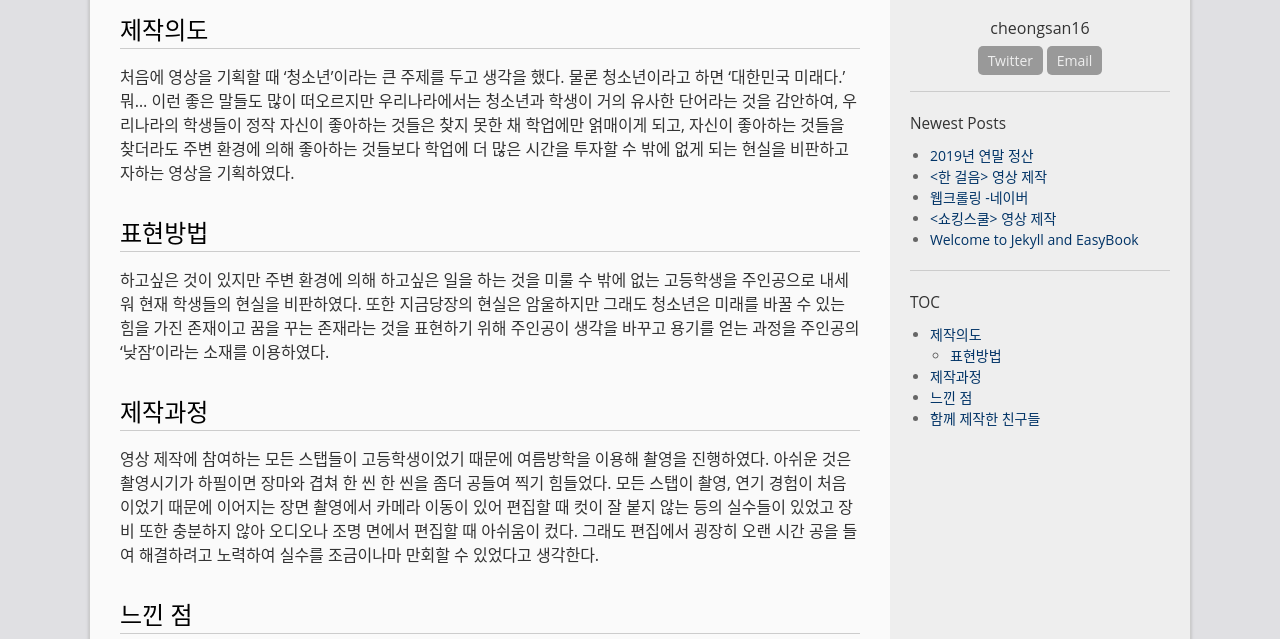
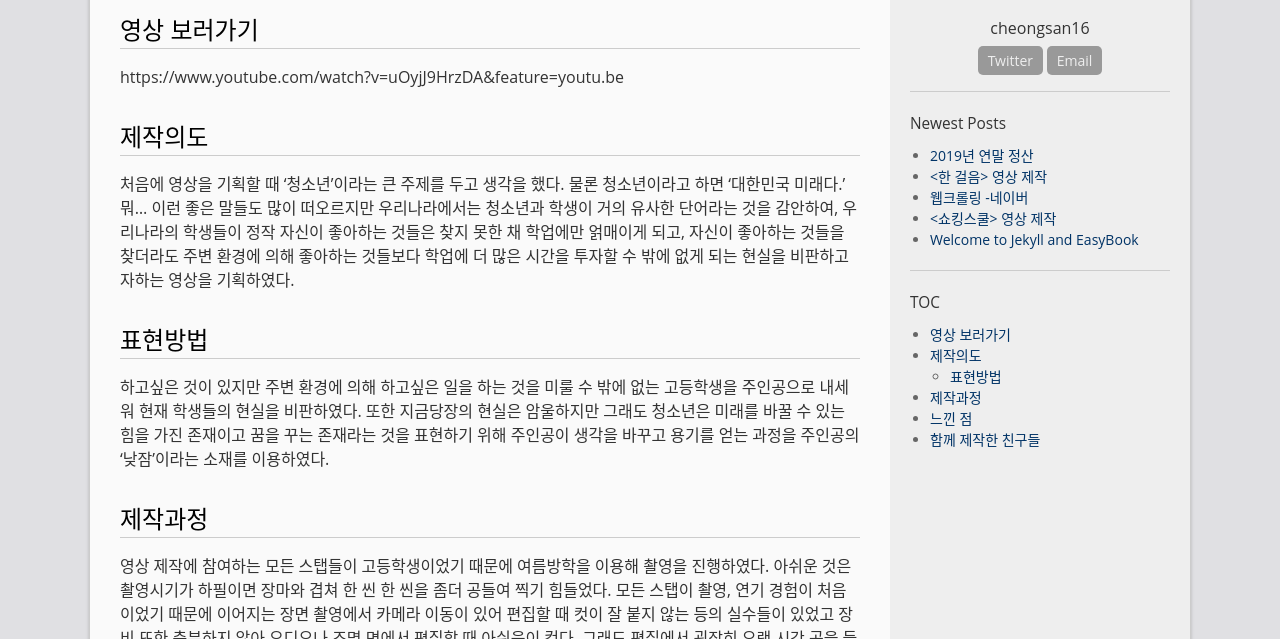
Before and after one commit to cheongsan16/cheongsan16.github.com, a Jekyll site: the page built from _posts/2019-10-20-one-step.md, in a window 1280 px wide and 900 px high, cut to the strip 261-900 px from the top of the window. Built offline with Jekyll 4.4.1, drawn with Linux system fonts in a browser that asks for light colours.

Commit message:
Update 2019-10-20-one-step.md

```diff
--- a/_posts/2019-10-20-one-step.md
+++ b/_posts/2019-10-20-one-step.md
@@ -5,6 +5,10 @@ date:   2019-10-20 08:00
 categories: jekyll
 permalink: /archivers/one
 ---
+
+# 영상 보러가기
+
+https://www.youtube.com/watch?v=uOyjJ9HrzDA&feature=youtu.be
 
 # 제작의도
 
```
